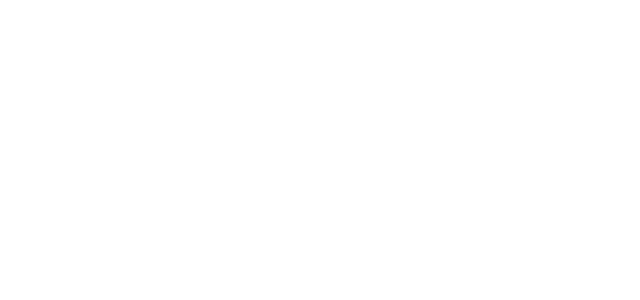
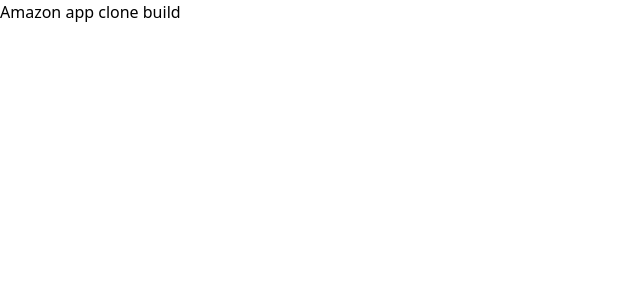
Before and after one commit to yasenbr/amazon-clone-reactjs-nextjs, a Next.js app: page / in a window 1280 px wide. Shown: the top 300 px of the page, without its empty margins (0-640 px from the left). Built offline with nearby package versions, Linux system fonts and the light colour scheme.

Commit message:
installation

```diff
--- a/src/pages/index.js
+++ b/src/pages/index.js
@@ -6,8 +6,7 @@
       <Head>
         <title>Amazon 2.0</title>
       </Head>
-<h1></h1>
-
+      <h1>Amazon app clone build</h1>
     </div>
   );
 }
```
